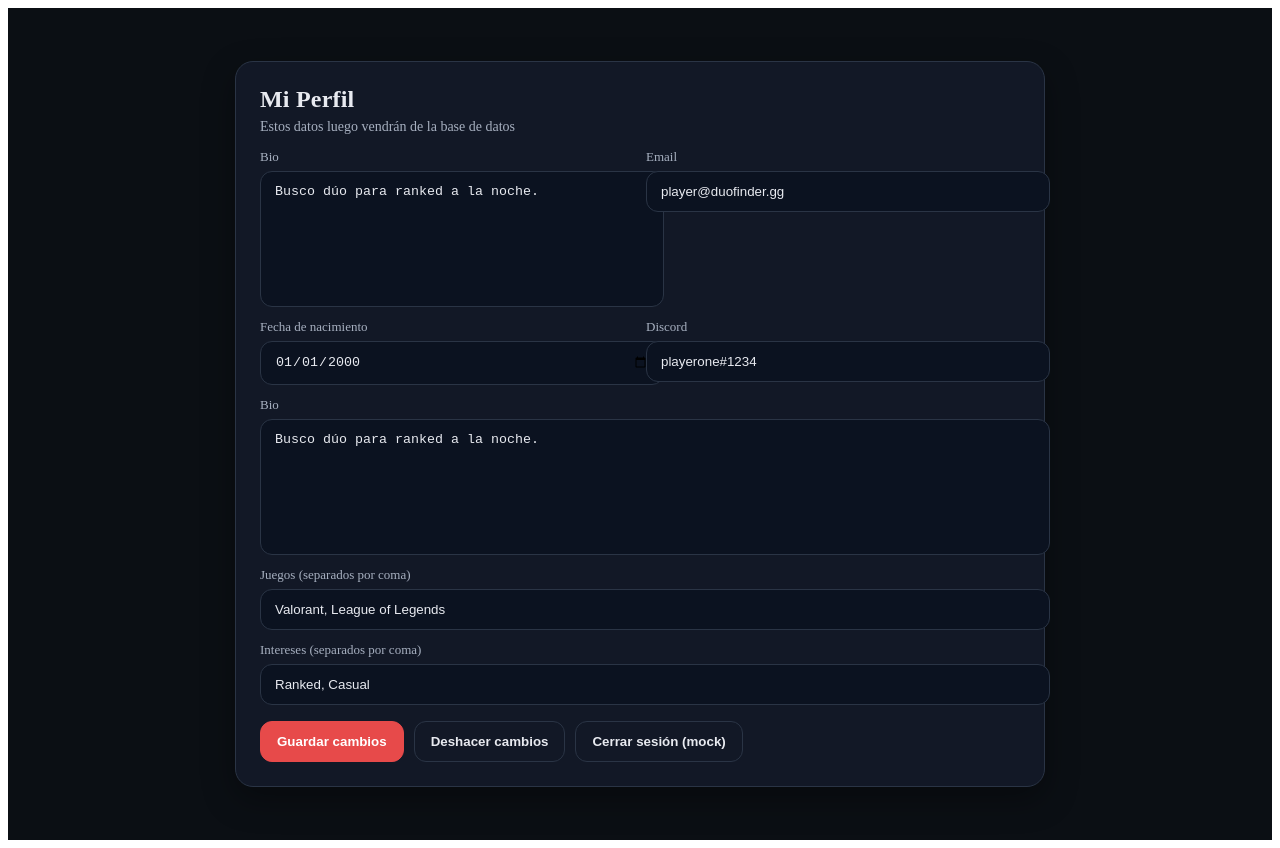
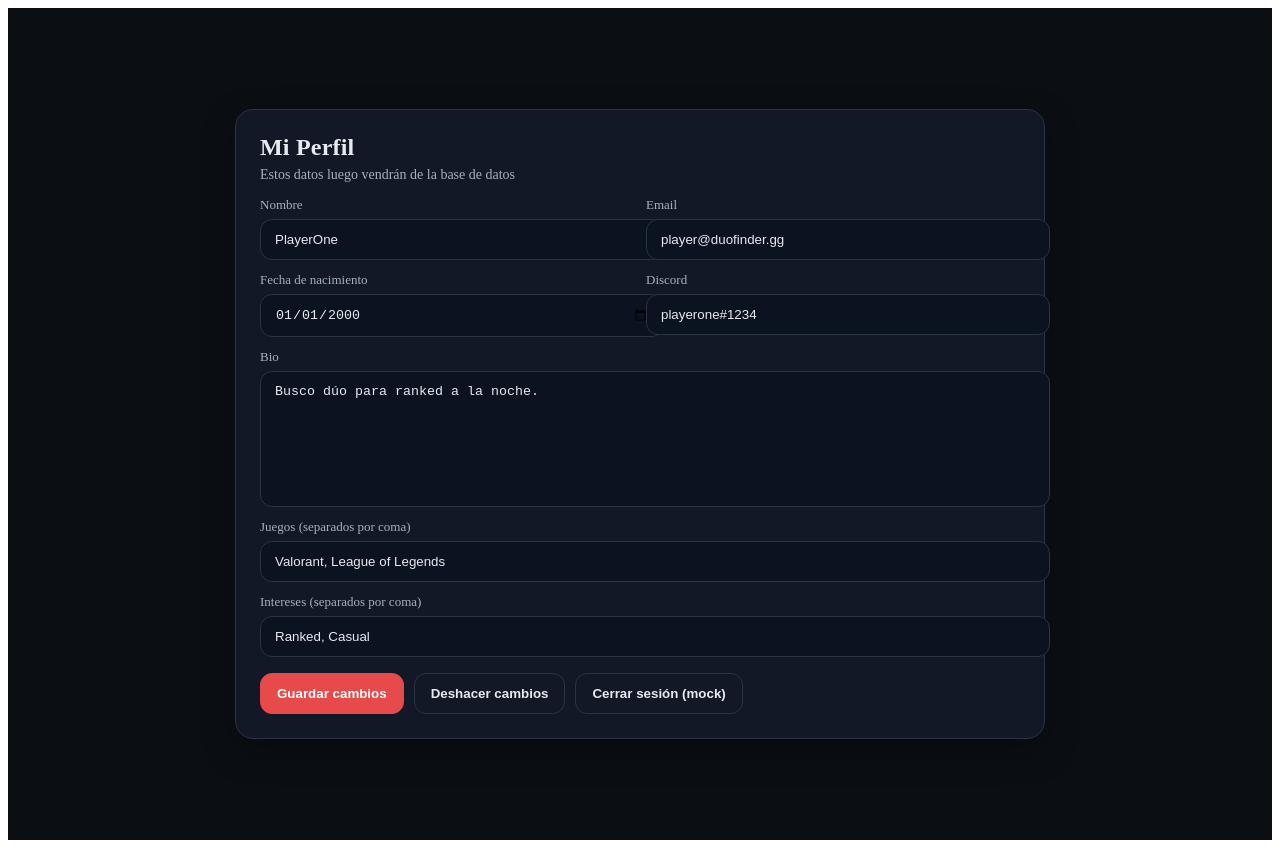
Before and after one commit to TheLampT/DuoFinder, a Next.js app in the folder DuoFinder-frontend/: page /profile in a window 1280 px wide. Built offline with nearby package versions, Linux system fonts and the light colour scheme.

Commit message:
Arreglo de bicho en Mi Perfil
nada, habian dios biografias y ningun campo de nombre Xd

```diff
--- a/DuoFinder-frontend/app/profile/page.tsx
+++ b/DuoFinder-frontend/app/profile/page.tsx
@@ -67,9 +67,7 @@ export default function ProfilePage() {
 
     try {
       setSaving(true);
-
       // 🔌 Simulación de "PUT /users/me"
-      // Cuando haya backend, reemplazamos esto por un fetch/axios con withCredentials
       await new Promise((r) => setTimeout(r, 700));
       localStorage.setItem(LS_USER_KEY, JSON.stringify(profile));
       setOk('Cambios guardados (simulado).');
@@ -81,7 +79,6 @@ export default function ProfilePage() {
   }
 
   function onReset() {
-    // Vuelve a lo último guardado (o default si no hay nada)
     const raw = localStorage.getItem(LS_USER_KEY);
     setProfile(raw ? (JSON.parse(raw) as UserProfile) : DEFAULT_USER);
     setOk(null);
@@ -89,14 +86,19 @@ export default function ProfilePage() {
   }
 
   function onLogout() {
-    // Simulación de logout: limpiamos localStorage
     localStorage.removeItem(LS_USER_KEY);
     setProfile(DEFAULT_USER);
     setOk('Sesión cerrada (simulada).');
     setError(null);
   }
 
-  if (loading) return <div className={styles.page}><div className={styles.card}>Cargando…</div></div>;
+  if (loading) {
+    return (
+      <div className={styles.page}>
+        <div className={styles.card}>Cargando…</div>
+      </div>
+    );
+  }
 
   return (
     <div className={styles.page}>
@@ -110,20 +112,20 @@ export default function ProfilePage() {
         {ok && <div className={styles.alertOk}>{ok}</div>}
 
         <form className={styles.form} onSubmit={onSubmit}>
+          {/* Fila 1: Nombre + Email */}
           <div className={styles.row2}>
             <div className={styles.field}>
-                <label className={styles.label} htmlFor="bio">Bio</label>
-                  <textarea
-                     id="bio"
-                     className={styles.textarea}
-                    rows={4}
-                     maxLength={3000}
-                     placeholder="Contá brevemente qué buscás…"
-                     value={profile.bio ?? ''}
-                     onChange={(e) => onChange('bio', e.target.value)}
-  />
-    </div>
-
+              <label className={styles.label} htmlFor="username">Nombre</label>
+              <input
+                id="username"
+                className={styles.input}
+                type="text"
+                placeholder="Tu nick"
+                value={profile.username}
+                onChange={(e) => onChange('username', e.target.value)}
+                maxLength={32}
+              />
+            </div>
 
             <div className={styles.field}>
               <label className={styles.label} htmlFor="email">Email</label>
@@ -137,6 +139,7 @@ export default function ProfilePage() {
             </div>
           </div>
 
+          {/* Fila 2: Fecha de nacimiento + Discord */}
           <div className={styles.row2}>
             <div className={styles.field}>
               <label className={styles.label} htmlFor="birthdate">Fecha de nacimiento</label>
@@ -162,18 +165,21 @@ export default function ProfilePage() {
             </div>
           </div>
 
+          {/* Bio (única) */}
           <div className={styles.field}>
             <label className={styles.label} htmlFor="bio">Bio</label>
             <textarea
               id="bio"
               className={styles.textarea}
-              rows={3}
+              rows={4}
+              maxLength={3000}
               placeholder="Contá brevemente qué buscás…"
               value={profile.bio ?? ''}
               onChange={(e) => onChange('bio', e.target.value)}
             />
           </div>
 
+          {/* Juegos */}
           <div className={styles.field}>
             <label className={styles.label} htmlFor="games">Juegos (separados por coma)</label>
             <input
@@ -186,6 +192,7 @@ export default function ProfilePage() {
             />
           </div>
 
+          {/* Intereses */}
           <div className={styles.field}>
             <label className={styles.label} htmlFor="interests">Intereses (separados por coma)</label>
             <input
@@ -198,14 +205,23 @@ export default function ProfilePage() {
             />
           </div>
 
+          {/* Acciones */}
           <div className={styles.actions}>
             <button className={styles.btn} type="submit" disabled={saving}>
               {saving ? 'Guardando…' : 'Guardar cambios'}
             </button>
-            <button className={`${styles.btn} ${styles.btnOutline}`} type="button" onClick={onReset}>
+            <button
+              className={`${styles.btn} ${styles.btnOutline}`}
+              type="button"
+              onClick={onReset}
+            >
               Deshacer cambios
             </button>
-            <button className={`${styles.btn} ${styles.btnOutline}`} type="button" onClick={onLogout}>
+            <button
+              className={`${styles.btn} ${styles.btnOutline}`}
+              type="button"
+              onClick={onLogout}
+            >
               Cerrar sesión (mock)
             </button>
           </div>
```
